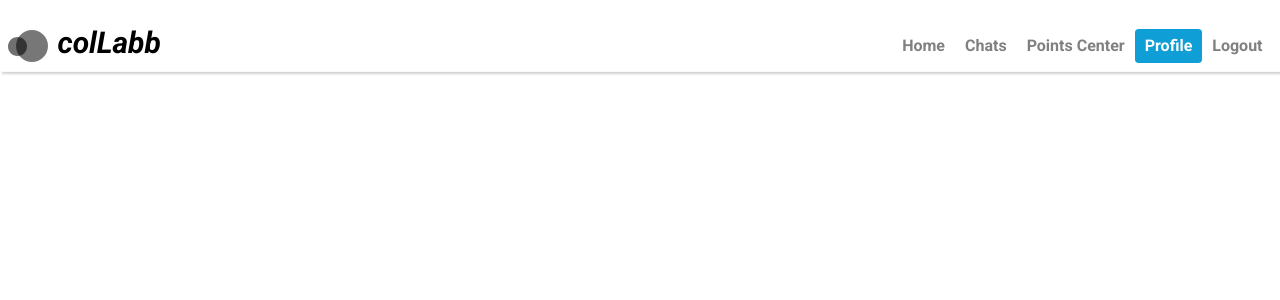
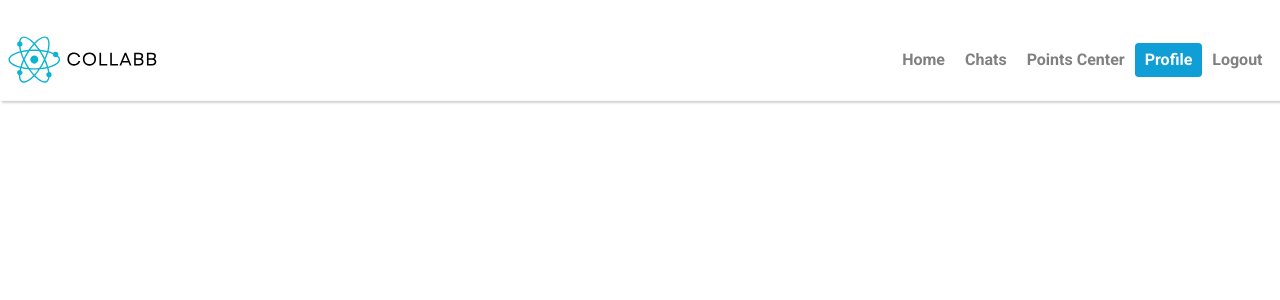
Before and after one commit to lpattersonn/col-lab, a React (Create React App) app: page /profile in a window 1280 px wide. Shown: the top 300 px of the page. Built offline with nearby package versions, Linux system fonts and the light colour scheme.

Commit message:
style: Update logo

```diff
--- a/src/Components/Collaborations.jsx
+++ b/src/Components/Collaborations.jsx
@@ -101,8 +101,8 @@ function ActiveItem({ currentItems }) {
                                                     <img className="collaboration-details-name-img" src={userProfile?.['avatar_urls']?.['48']} alt={userProfile.name} loading="lazy" />
                                                 </div>
                                                 <div>
-                                                    <p className="my-0">{userProfile?.name} | {userProfile?.acf?.["user-job-Insitution"]}</p>
-                                                    <p>{years > 0 ? `${years} years` : months > 0 ? `${months} months` : days == 0 ? "Posted today" : `${days} days ago`}</p>
+                                                    <p className="my-0"><strong>{userProfile?.name}</strong> | {userProfile?.acf?.["user-job-Insitution"]}</p>
+                                                    <p>{years > 0 ? `${years} years ago` : months > 0 ? `${months} months ago` : days == 0 ? "Posted today" : `${days} days ago`}</p>
                                                 </div>
                                             </div>
                                             <div className="d-flex flex-direction-row">
@@ -121,7 +121,7 @@ function ActiveItem({ currentItems }) {
                                         </div>
                                     </div>
                                     {/* Middle Section */}
-                                    <div>
+                                    <div style={{marginBottom: "1.8rem"}}>
                                         <h3 style={{fontSize: "1.4rem"}}>{collaboration?.acf?.collaborations_description}</h3>
                                         <div>{collaboration?.acf?.collaborations_features}</div>
                                     </div>
--- a/src/Components/Login.jsx
+++ b/src/Components/Login.jsx
@@ -102,7 +102,6 @@ export default function Login() {
             <div className="row mb-4">
                 <div className="col-lg-12 d-flex justify-content-center mb-3"><img className="brand" src={Brand}/></div>
                 <div className="col-lg-12">
-                    <h1 className="mb-3 login-header text-center">Welcome to <i>colLabb</i>!</h1>
                 </div>
             </div>
             <form className="form-login"  onSubmit={handleSubmit}>
--- a/src/Components/Navigation.jsx
+++ b/src/Components/Navigation.jsx
@@ -16,7 +16,7 @@ export default function Navigation() {
                 <div className="row">
                     <div className="col">
                         <nav className="navbar navbar-expand-lg">
-                            <a className="nav-brand" href="/"><img className="brand" src={Brand} loading='lazy'/><h1><i>colLabb</i></h1></a>
+                            <a className="nav-brand" href="/"><img className="brand" src={Brand} loading='lazy'/></a>
                             <ul className="nav nav-pills">
                               <li className="nav-item">
                                 <Link className={window.location.href.includes("/dashboard") ? "nav-link active" : "nav-link" } to="/">Home</Link>
--- a/src/Styles/_compiled/style.css
+++ b/src/Styles/_compiled/style.css
@@ -1288,6 +1288,7 @@ textarea[data-info=content] {
   display: grid !important;
   grid-template-columns: 4fr 1fr;
   height: fit-content;
+  margin-bottom: 2rem;
 }
 
 @media screen and (max-width: 1000px) {
--- a/src/Styles/_components/_collaborations.scss
+++ b/src/Styles/_components/_collaborations.scss
@@ -79,4 +79,5 @@
   display: grid !important;
   grid-template-columns: 4fr 1fr;
   height: fit-content;
+  margin-bottom: 2rem;
 }
```
Also changed, not shown: src/Images/colLAB-logo.svg.
